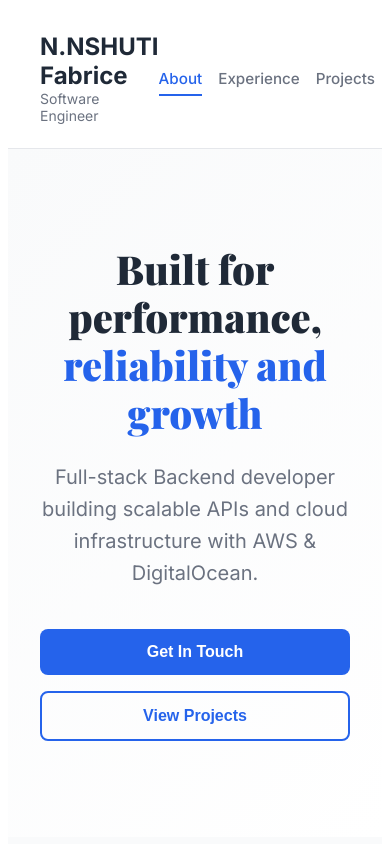
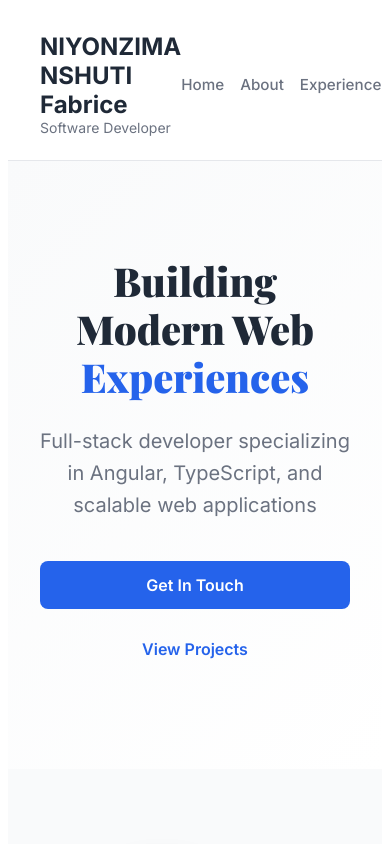
Before and after one commit to nshutifabrice09/portfolio, an Angular app: page / in a window 390 px wide. Shown: the top 844 px of the page. Built offline with nearby package versions, Linux system fonts and the light colour scheme.

Commit message:
Refactor code structure for improved readability and maintainability

```diff
--- a/src/app/portfolio/portfolio.css
+++ b/src/app/portfolio/portfolio.css
@@ -96,6 +96,7 @@
   padding: 6rem 2rem;
   background: linear-gradient(135deg, #f9fafb 0%, #ffffff 100%);
   text-align: center;
+  animation: fadeInHero 1s ease-out;
 }
 
 .hero-content {
@@ -168,7 +169,19 @@
 
 /* Smooth section transitions */
 .section {
-  animation: fadeIn 0.6s ease-in-out;
+  animation: fadeIn 1.6s ease-in-out;
+  scroll-margin-top: 80px;
+
+}
+
+.section.visible {
+  opacity: 1;
+  transform: translateY(0);
+}
+
+.html {
+  scroll-behavior: smooth;
+  scroll-padding-top: 100px;
 }
 
 @keyframes fadeIn {
@@ -185,9 +198,17 @@
 /* Enhanced navigation transitions */
 .nav-links a {
   transition: all 0.3s ease;
+  color: var(--text-secondary);
+  text-decoration: none;
+  font-weight: 500;
+  font-size: 0.95rem;
+  cursor: pointer;
+  transition: all 0.3s ease;
+  position: relative;
 }
 
 .nav-links a:hover {
+  color: var(--primary-color);
   transform: translateY(-2px);
 }
 
@@ -207,6 +228,7 @@
 /* Sections */
 .section {
   padding: 5rem 2rem;
+
 }
 
 .container {
@@ -226,6 +248,18 @@
 .about-section {
   background: var(--bg-secondary);
 }
+
+/* Stagger animations for content inside sections */
+/* .about-section .about-image {
+  opacity: 0;
+  transform: translateX(-30px);
+  transition: all 0.8s ease-out 0.2s;
+}
+.about-section.visible .about-image {
+  opacity: 1;
+  transform: translateX(0);
+} */
+
 
 .about-grid {
   display: grid;
@@ -665,6 +699,16 @@ a.contact-value:hover {
   .btn-primary,
   .btn-secondary {
     width: 100%;
+    padding: 0.875rem 2rem;
+    border-radius: 0.5rem;
+    font-weight: 600;
+    font-size: 1rem;
+    cursor: pointer;
+    transition: all 0.2s;
+    border: none;
+    text-decoration: none;
+    display: inline-block;
+    text-align: center;
   }
 
   .profile-pic {
--- a/src/app/portfolio/portfolio.html
+++ b/src/app/portfolio/portfolio.html
@@ -2,43 +2,42 @@
   <!-- Navigation -->
   <nav class="navbar">
     <div class="nav-brand">
-      <span class="brand-text">N.NSHUTI Fabrice</span>
-      <span class="brand-subtitle">Software Engineer</span>
+      <span class="brand-text">NIYONZIMA NSHUTI Fabrice</span>
+      <span class="brand-subtitle">Software Developer</span>
     </div>
     <div class="nav-links">
-      <a
-        *ngFor="let section of ['about', 'experience', 'projects', 'skills', 'contact']"
-        [class.active]="activeSection === section"
-        (click)="setActiveSection(section)"
-      >
-        {{ section | titlecase }}
-      </a>
+      <a href="#hero">Home</a>
+      <a href="#about">About</a>
+      <a href="#experience">Experience</a>
+      <a href="#projects">Projects</a>
+      <a href="#skills">Skills</a>
+      <a href="#contact">Contact</a>
     </div>
   </nav>
 
   <!-- Hero Section -->
-  <header class="hero">
+  <header class="hero" id="hero">
     <div class="hero-content">
       <h1 class="hero-title">
-        Built for performance,
-        <span class="highlight">reliability and growth</span>
+        Building Modern Web
+        <span class="highlight">Experiences</span>
       </h1>
       <p class="hero-description">
-        Full-stack Backend developer building scalable APIs and cloud infrastructure with AWS & DigitalOcean.
+        Full-stack developer specializing in Angular, TypeScript, and scalable web applications
       </p>
       <div class="hero-cta">
-        <button class="btn-primary" (click)="setActiveSection('contact')">Get In Touch</button>
-        <button class="btn-secondary" (click)="setActiveSection('projects')">View Projects</button>
+        <a href="#contact" class="btn-primary">Get In Touch</a>
+        <a href="#projects" class="btn-secondary">View Projects</a>
       </div>
     </div>
   </header>
 
   <!-- About Section -->
-  <section class="section about-section" *ngIf="activeSection === 'about'">
+  <section class="section about-section" id="about">
     <div class="container">
       <div class="about-grid">
         <div class="about-image">
-          <img src="profile.jpg" class="profile-pic">
+          <img src="picture.JPG"  class="profile-pic">
           <div class="status-indicator">
             <span class="status-dot"></span>
             <span>Available for work</span>
@@ -84,7 +83,7 @@
   </section>
 
   <!-- Experience Section -->
-  <section class="section experience-section" *ngIf="activeSection === 'experience'">
+  <section class="section experience-section" id="experience">
     <div class="container">
       <h2 class="section-title">Experience</h2>
       <div class="timeline">
@@ -104,7 +103,7 @@
   </section>
 
   <!-- Projects Section -->
-  <section class="section projects-section" *ngIf="activeSection === 'projects'">
+  <section class="section projects-section" id="projects">
     <div class="container">
       <h2 class="section-title">Featured Projects</h2>
       <div class="projects-grid">
@@ -124,7 +123,7 @@
   </section>
 
   <!-- Skills Section -->
-  <section class="section skills-section" *ngIf="activeSection === 'skills'">
+  <section class="section skills-section" id="skills">
     <div class="container">
       <h2 class="section-title">Technical Skills</h2>
       <div class="skills-grid">
@@ -141,10 +140,11 @@
   </section>
 
   <!-- Contact Section -->
-  <section class="section contact-section" *ngIf="activeSection === 'contact'">
+  <section class="section contact-section" id="contact">
     <div class="container">
       <h2 class="section-title">Let's Work Together</h2>
       <div class="contact-grid">
+        <!-- Contact Information -->
         <div class="contact-info">
           <p class="contact-intro">
             I'm always interested in hearing about new projects and opportunities.
@@ -153,51 +153,134 @@
 
           <div class="contact-methods">
             <div class="contact-method">
-              <div class="contact-label">Email</div>
-              <a href="mailto:niyonzimanshuti09@outlook.com" class="contact-value">
-                niyonzimanshuti09@outlook.com
-              </a>
+              <div class="contact-icon">
+                <svg xmlns="http://www.w3.org/2000/svg" width="24" height="24" viewBox="0 0 24 24" fill="none" stroke="currentColor" stroke-width="2" stroke-linecap="round" stroke-linejoin="round">
+                  <path d="M4 4h16c1.1 0 2 .9 2 2v12c0 1.1-.9 2-2 2H4c-1.1 0-2-.9-2-2V6c0-1.1.9-2 2-2z"></path>
+                  <polyline points="22,6 12,13 2,6"></polyline>
+                </svg>
+              </div>
+              <div>
+                <div class="contact-label">Email</div>
+                <a href="mailto:your.email@example.com" class="contact-value">
+                  your.email@example.com
+                </a>
+              </div>
             </div>
 
             <div class="contact-method">
-              <div class="contact-label">Location</div>
-              <div class="contact-value">Kigali CIty, Rwanda</div>
+              <div class="contact-icon">
+                <svg xmlns="http://www.w3.org/2000/svg" width="24" height="24" viewBox="0 0 24 24" fill="none" stroke="currentColor" stroke-width="2" stroke-linecap="round" stroke-linejoin="round">
+                  <path d="M22 16.92v3a2 2 0 0 1-2.18 2 19.79 19.79 0 0 1-8.63-3.07 19.5 19.5 0 0 1-6-6 19.79 19.79 0 0 1-3.07-8.67A2 2 0 0 1 4.11 2h3a2 2 0 0 1 2 1.72 12.84 12.84 0 0 0 .7 2.81 2 2 0 0 1-.45 2.11L8.09 9.91a16 16 0 0 0 6 6l1.27-1.27a2 2 0 0 1 2.11-.45 12.84 12.84 0 0 0 2.81.7A2 2 0 0 1 22 16.92z"></path>
+                </svg>
+              </div>
+              <div>
+                <div class="contact-label">Phone</div>
+                <a href="tel:+1234567890" class="contact-value">
+                  +1 (234) 567-890
+                </a>
+              </div>
             </div>
 
             <div class="contact-method">
-              <div class="contact-label">Phone</div>
-              <a href="tel:+1234567890" class="contact-value">
-                +250 780 484 427
+              <div class="contact-icon">
+                <svg xmlns="http://www.w3.org/2000/svg" width="24" height="24" viewBox="0 0 24 24" fill="none" stroke="currentColor" stroke-width="2" stroke-linecap="round" stroke-linejoin="round">
+                  <path d="M21 10c0 7-9 13-9 13s-9-6-9-13a9 9 0 0 1 18 0z"></path>
+                  <circle cx="12" cy="10" r="3"></circle>
+                </svg>
+              </div>
+              <div>
+                <div class="contact-label">Location</div>
+                <div class="contact-value">Your City, Country</div>
+              </div>
+            </div>
+          </div>
+
+          <div class="social-section">
+            <h3 class="social-title">Follow Me</h3>
+            <div class="social-links">
+              <a href="https://github.com/nshutifabrice09" target="_blank" class="social-link">
+                <svg xmlns="http://www.w3.org/2000/svg" width="20" height="20" viewBox="0 0 24 24" fill="currentColor">
+                  <path d="M12 0c-6.626 0-12 5.373-12 12 0 5.302 3.438 9.8 8.207 11.387.599.111.793-.261.793-.577v-2.234c-3.338.726-4.033-1.416-4.033-1.416-.546-1.387-1.333-1.756-1.333-1.756-1.089-.745.083-.729.083-.729 1.205.084 1.839 1.237 1.839 1.237 1.07 1.834 2.807 1.304 3.492.997.107-.775.418-1.305.762-1.604-2.665-.305-5.467-1.334-5.467-5.931 0-1.311.469-2.381 1.236-3.221-.124-.303-.535-1.524.117-3.176 0 0 1.008-.322 3.301 1.23.957-.266 1.983-.399 3.003-.404 1.02.005 2.047.138 3.006.404 2.291-1.552 3.297-1.23 3.297-1.23.653 1.653.242 2.874.118 3.176.77.84 1.235 1.911 1.235 3.221 0 4.609-2.807 5.624-5.479 5.921.43.372.823 1.102.823 2.222v3.293c0 .319.192.694.801.576 4.765-1.589 8.199-6.086 8.199-11.386 0-6.627-5.373-12-12-12z"/>
+                </svg>
+                <span>GitHub</span>
+              </a>
+              <a href="https://www.linkedin.com/in/niyonzima-nshuti-fabrice-393167348/" target="_blank" class="social-link">
+                <svg xmlns="http://www.w3.org/2000/svg" width="20" height="20" viewBox="0 0 24 24" fill="currentColor">
+                  <path d="M19 0h-14c-2.761 0-5 2.239-5 5v14c0 2.761 2.239 5 5 5h14c2.762 0 5-2.239 5-5v-14c0-2.761-2.238-5-5-5zm-11 19h-3v-11h3v11zm-1.5-12.268c-.966 0-1.75-.79-1.75-1.764s.784-1.764 1.75-1.764 1.75.79 1.75 1.764-.783 1.764-1.75 1.764zm13.5 12.268h-3v-5.604c0-3.368-4-3.113-4 0v5.604h-3v-11h3v1.765c1.396-2.586 7-2.777 7 2.476v6.759z"/>
+                </svg>
+                <span>LinkedIn</span>
+              </a>
+              <a href="https://twitter.com/yourusername" target="_blank" class="social-link">
+                <svg xmlns="http://www.w3.org/2000/svg" width="20" height="20" viewBox="0 0 24 24" fill="currentColor">
+                  <path d="M24 4.557c-.883.392-1.832.656-2.828.775 1.017-.609 1.798-1.574 2.165-2.724-.951.564-2.005.974-3.127 1.195-.897-.957-2.178-1.555-3.594-1.555-3.179 0-5.515 2.966-4.797 6.045-4.091-.205-7.719-2.165-10.148-5.144-1.29 2.213-.669 5.108 1.523 6.574-.806-.026-1.566-.247-2.229-.616-.054 2.281 1.581 4.415 3.949 4.89-.693.188-1.452.232-2.224.084.626 1.956 2.444 3.379 4.6 3.419-2.07 1.623-4.678 2.348-7.29 2.04 2.179 1.397 4.768 2.212 7.548 2.212 9.142 0 14.307-7.721 13.995-14.646.962-.695 1.797-1.562 2.457-2.549z"/>
+                </svg>
+                <span>Twitter</span>
               </a>
             </div>
           </div>
-
-          <div class="social-links">
-            <a href="https://github.com/nshutifabrice09" target="_blank" class="social-link">
-              <span>GitHub</span>
-            </a>
-            <a href="https://www.linkedin.com/in/niyonzima-nshuti-fabrice-393167348/" target="_blank" class="social-link">
-              <span>LinkedIn</span>
-            </a>
-
-          </div>
         </div>
 
+        <!-- Contact Form -->
         <div class="contact-form-container">
-          <form class="contact-form">
+          <form [formGroup]="contactForm" (ngSubmit)="onSubmit()" class="contact-form">
             <div class="form-group">
-              <label for="name">Name</label>
-              <input type="text" id="name" name="name" required>
+              <label for="name">Full Name *</label>
+              <input
+                type="text"
+                id="name"
+                formControlName="name"
+                [class.invalid]="submitted && f['name'].errors"
+                placeholder="John Doe"
+              >
+              <div class="error-message" *ngIf="submitted && f['name'].errors">
+                <span *ngIf="f['name'].errors['required']">Name is required</span>
+                <span *ngIf="f['name'].errors['minlength']">Name must be at least 2 characters</span>
+              </div>
             </div>
 
             <div class="form-group">
-              <label for="email">Email</label>
-              <input type="email" id="email" name="email" required>
+              <label for="email">Email Address *</label>
+              <input
+                type="email"
+                id="email"
+                formControlName="email"
+                [class.invalid]="submitted && f['email'].errors"
+                placeholder="john@example.com"
+              >
+              <div class="error-message" *ngIf="submitted && f['email'].errors">
+                <span *ngIf="f['email'].errors['required']">Email is required</span>
+                <span *ngIf="f['email'].errors['email']">Please enter a valid email</span>
+              </div>
             </div>
 
             <div class="form-group">
-              <label for="message">Message</label>
-              <textarea id="message" name="message" rows="5" required></textarea>
+              <label for="subject">Subject *</label>
+              <input
+                type="text"
+                id="subject"
+                formControlName="subject"
+                [class.invalid]="submitted && f['subject'].errors"
+                placeholder="Project Inquiry"
+              >
+              <div class="error-message" *ngIf="submitted && f['subject'].errors">
+                <span *ngIf="f['subject'].errors['required']">Subject is required</span>
+                <span *ngIf="f['subject'].errors['minlength']">Subject must be at least 5 characters</span>
+              </div>
+            </div>
+
+            <div class="form-group">
+              <label for="message">Message *</label>
+              <textarea
+                id="message"
+                formControlName="message"
+                [class.invalid]="submitted && f['message'].errors"
+                rows="6"
+                placeholder="Tell me about your project..."
+              ></textarea>
+              <div class="error-message" *ngIf="submitted && f['message'].errors">
+                <span *ngIf="f['message'].errors['required']">Message is required</span>
+                <span *ngIf="f['message'].errors['minlength']">Message must be at least 10 characters</span>
+              </div>
             </div>
 
             <button type="submit" class="btn-submit" [disabled]="sending || (submitted && contactForm.invalid)">
@@ -223,7 +306,8 @@
   <footer class="footer">
     <div class="container">
       <div class="footer-content">
-        <p>&copy; {{ currentYear }} NIYONZIMA NSHUTI Fabrice. All rights reserved.</p>
+        <p>&copy; {{ currentYear }} Your Name. All rights reserved.</p>
+        <p class="footer-tagline">Crafted with Angular & TypeScript</p>
       </div>
     </div>
   </footer>
--- a/src/app/portfolio/portfolio.ts
+++ b/src/app/portfolio/portfolio.ts
@@ -11,7 +11,6 @@ import emailjs from '@emailjs/browser';
   styleUrls: ['./portfolio.css']
 })
 export class Portfolio {
-  activeSection = 'about';
   contactForm: FormGroup;
   submitted = false;
   success = false;
@@ -82,7 +81,6 @@ export class Portfolio {
   currentYear = new Date().getFullYear();
   yearsExperience = this.currentYear - 2019;
 
-  // EmailJS Configuration
   private emailJSConfig = {
     serviceID: 'service_xmx86xn',
     templateID: 'template_niuaaq9',
@@ -97,17 +95,11 @@ export class Portfolio {
       message: ['', [Validators.required, Validators.minLength(10)]]
     });
 
-    // Initialize EmailJS with your public key
     emailjs.init(this.emailJSConfig.publicKey);
   }
 
   get f() {
     return this.contactForm.controls;
-  }
-
-  setActiveSection(section: string): void {
-    this.activeSection = section;
-    window.scrollTo({ top: 0, behavior: 'smooth' });
   }
 
   async onSubmit(): Promise<void> {
@@ -116,54 +108,31 @@ export class Portfolio {
     this.success = false;
     this.errorMessage = '';
 
-    console.log('=== FORM SUBMISSION START ===');
-    console.log('Form Valid?', this.contactForm.valid);
-    console.log('Form Values:', this.contactForm.value);
-
     if (this.contactForm.invalid) {
-      console.log('Form is invalid, stopping.');
-      Object.keys(this.contactForm.controls).forEach(key => {
-        const control = this.contactForm.get(key);
-        if (control?.invalid) {
-          console.log(`${key} is invalid:`, control.errors);
-        }
-      });
       return;
     }
 
     this.sending = true;
-    console.log('Starting email send...');
 
     try {
-      // Prepare template parameters
       const templateParams = {
         from_name: this.contactForm.value.name,
         from_email: this.contactForm.value.email,
         subject: this.contactForm.value.subject,
-        message: this.contactForm.value.message,
-        to_email: 'niyonzimanshuti@outlook.com' // Your email
+        message: this.contactForm.value.message
       };
 
-      console.log('Template Params:', templateParams);
-      console.log('Service ID:', this.emailJSConfig.serviceID);
-      console.log('Template ID:', this.emailJSConfig.templateID);
-
-      // Send email using EmailJS
       const response = await emailjs.send(
         this.emailJSConfig.serviceID,
         this.emailJSConfig.templateID,
         templateParams
       );
 
-      console.log('✅ SUCCESS! Email sent:', response);
-      console.log('Response status:', response.status);
-      console.log('Response text:', response.text);
+      console.log('✅ Email sent successfully!', response);
 
-      // Show success message
       this.success = true;
       this.sending = false;
 
-      // Reset form after 4 seconds
       setTimeout(() => {
         this.contactForm.reset();
         this.submitted = false;
@@ -171,24 +140,10 @@ export class Portfolio {
       }, 4000);
 
     } catch (error: any) {
-      console.error('❌ ERROR! Email sending failed:', error);
-      console.error('Error details:', {
-        status: error?.status,
-        text: error?.text,
-        message: error?.message
-      });
-
+      console.error('❌ Email failed:', error);
       this.error = true;
       this.sending = false;
-
-      // Set user-friendly error message
-      if (error?.text) {
-        this.errorMessage = `Error: ${error.text}`;
-      } else if (error?.message) {
-        this.errorMessage = `Error: ${error.message}`;
-      } else {
-        this.errorMessage = 'Failed to send message. Please try again or email me directly at nshuti.fabrice09@gmail.com';
-      }
+      this.errorMessage = 'Failed to send message. Please try again or email me directly.';
     }
   }
 }
```
Also changed, not shown: 1 other file (tests, documents, lock files or other folders).
